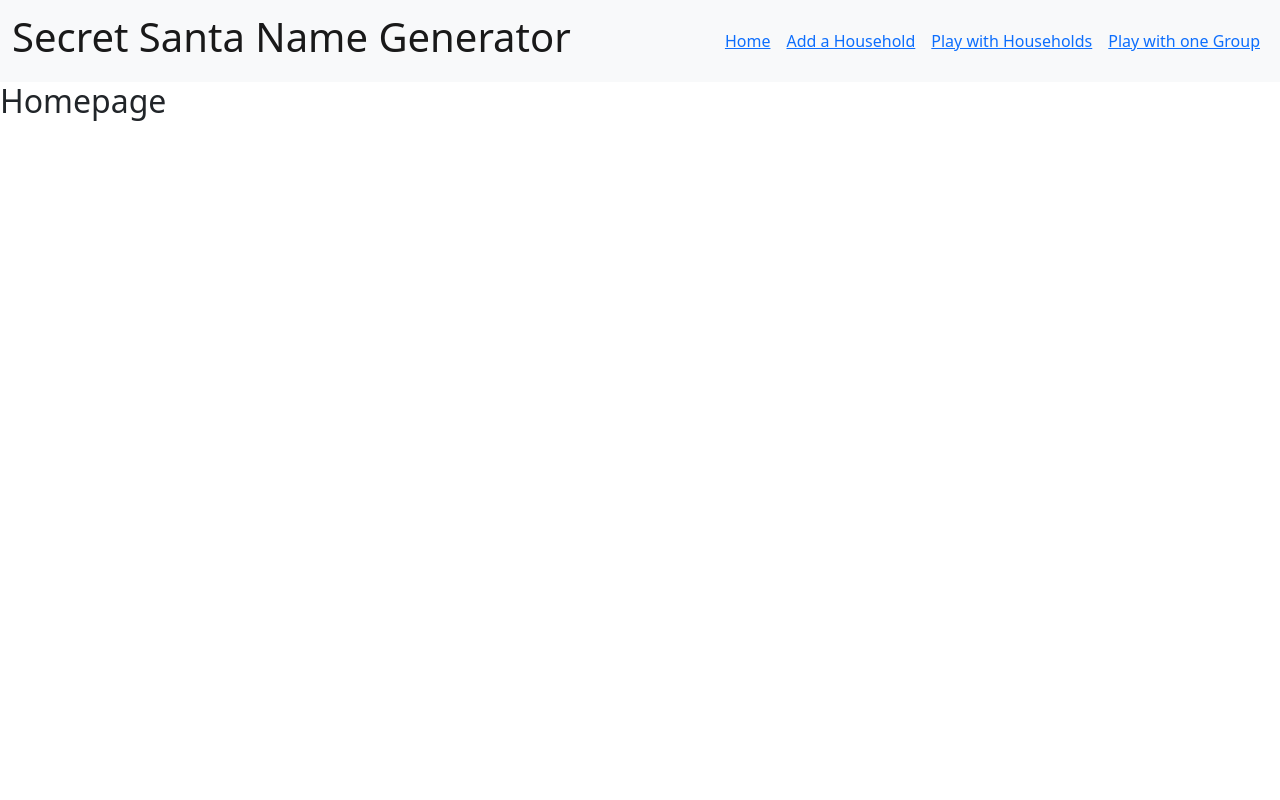
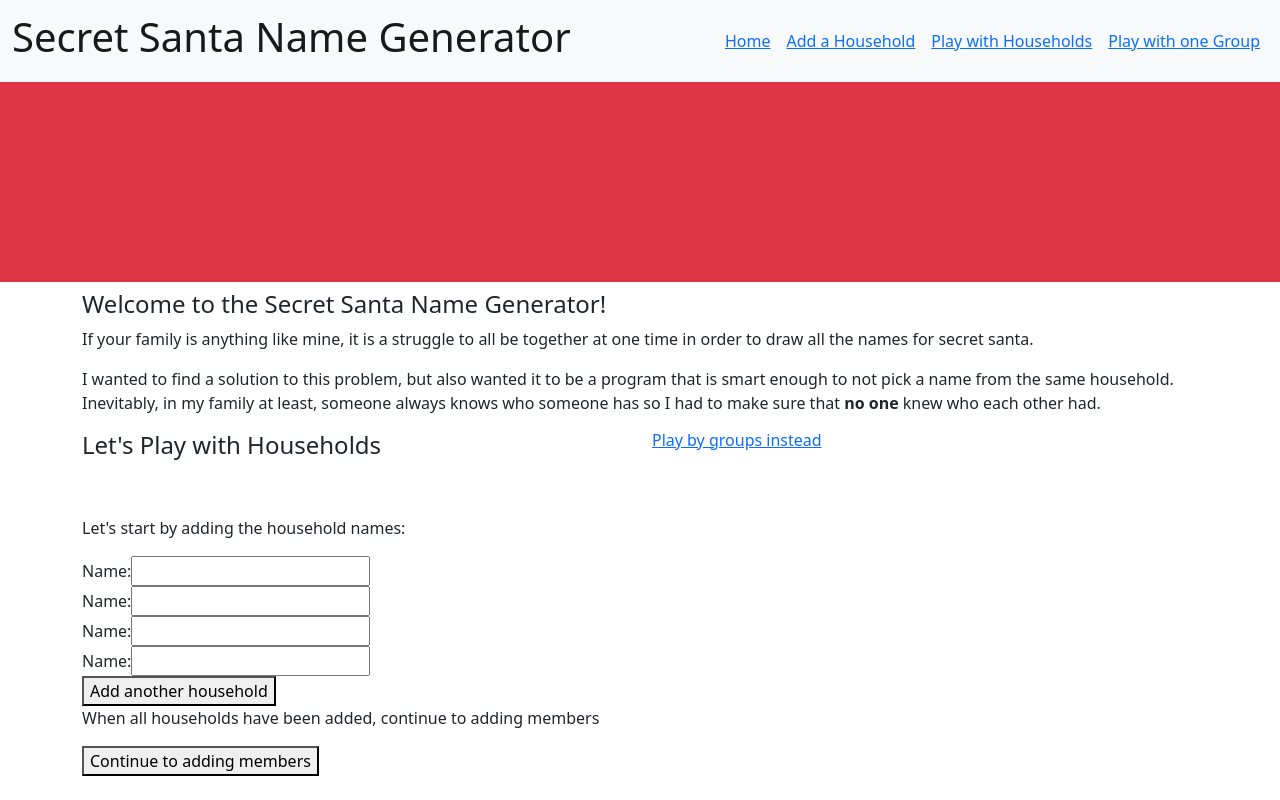
Before and after one commit to lkelly02/Secret_santa_django, a Django app: page / in a window 1280 px wide. Run offline with Django 3.2, Linux system fonts and the light colour scheme; some libraries are stand-ins or nearby versions.

Commit message:
Fresh Commit. Functioning program lacking frontend

```diff
--- a/game/admin.py
+++ b/game/admin.py
@@ -38,4 +38,4 @@ class HouseholdAdmin(admin.ModelAdmin):
 
 @ admin.register(models.GroupMember)
 class GroupMemberAdmin(admin.ModelAdmin):
-    list_display = ['name', 'email_address', 'phone_number']
+    list_display = ['name', 'email_address', 'phone_number', 'recipient']
--- a/game/forms.py
+++ b/game/forms.py
@@ -1,13 +1,12 @@
-from django.db.models.query import QuerySet
-from django.forms import modelformset_factory, ModelForm
-from django.forms.models import inlineformset_factory
+from django.forms import modelformset_factory, ModelForm, BooleanField
+from django.forms.widgets import HiddenInput
 from .models import HouseholdMember, Household, GroupMember
-from crispy_forms.helper import FormHelper
-from crispy_forms.layout import Button
 
 
 class HouseholdForm(ModelForm):
     """The form to create an instance of the Household model."""
+    add_household = BooleanField(widget=HiddenInput, initial=True)
+
     class Meta:
         model = Household
         fields = ("name",)
@@ -15,6 +14,9 @@ class HouseholdForm(ModelForm):
 
 class HouseholdMemberForm(ModelForm):
     """The form to create an instance of a household member."""
+
+    add_householdmember = BooleanField(widget=HiddenInput, initial=True)
+
     class Meta:
         model = HouseholdMember
         fields = ("name", "email_address", "phone_number", "household")
@@ -25,7 +27,7 @@ HouseholdMemberFormSet = modelformset_factory(
     HouseholdMember, form=HouseholdMemberForm)
 
 
-HouseholdFormSet = modelformset_factory(Household, form=HouseholdForm)
+HouseholdFormSet = modelformset_factory(Household, form=HouseholdForm, extra=4)
 
 
 class GroupMemberForm(ModelForm):
--- a/game/templates/remove_household.html
+++ b/game/templates/game/remove_household.html
@@ -1,10 +1,6 @@
 {% extends 'base.html' %}
 
 {% block title %}Remove Household{% endblock title %}
-{% comment %} <script>
-
-</script> {% endcomment %}
-
 {% block content-main %}
     {% for Household in Household_list %}
         <input class="form-check-input" type="checkbox" value="" id="flexCheckDefault">
@@ -14,5 +10,5 @@
         <br>
     {% endfor %}
 
-    <button id="delete_household"class="btn btn-danger" type="button" onclick="alert('Are you sure you want to delete these households?.')">Delete</button>
+    <button  id="delete_household" class="btn btn-danger" type="button" onclick="deleteFunction()">Delete</button>
 {% endblock  %}
--- a/game/urls.py
+++ b/game/urls.py
@@ -3,11 +3,12 @@ from . import views
 
 
 urlpatterns = [
+    path('', views.index),
     path('play_by_households/', views.play_game_by_households),
-    path('play_by_households/add_householdmember/', views.add_householdmember),
-    path('play_by_households/add_household/', views.add_household_formset),
+    path('play_by_households/add_householdmembers/', views.add_householdmember),
     path('play_by_groups/', views.play_game_by_groups),
     path('play_by_groups/add_group_members', views.add_group_members),
     path('thanks/', views.thanks),
-    path('error/', views.error_page)
+    path('error/', views.error_page),
+    path('test/', views.PlayByHouseholds.as_view())
 ]
--- a/game/views.py
+++ b/game/views.py
@@ -1,3 +1,4 @@
+from django.views.generic import TemplateView
 from django.http import HttpResponseRedirect
 from django.http.response import HttpResponse, HttpResponseBadRequest
 from django.shortcuts import render, get_object_or_404
@@ -6,6 +7,25 @@ from .forms import HouseholdMemberFormSet, HouseholdFormSet, GroupMemberFormSet
 from .models import Household, HouseholdMember, GroupMember
 import os
 import random
+
+
+class PlayByHouseholds(TemplateView):
+    template_name = 'play_by_households.html'
+
+
+def index(request):
+    form = HouseholdFormSet(queryset=Household.objects.none())
+
+    if request.method == 'POST':
+
+        form = HouseholdFormSet(request.POST)
+
+        if form.is_valid():
+            form.save()
+            return HttpResponseRedirect('/play_by_households/add_householdmembers/')
+    context = {'householdform': form}
+
+    return render(request, 'base.html', context)
 
 
 def play_game_by_households(request):
@@ -87,15 +107,19 @@ def play_game_by_households(request):
                     giver.save()
                     if get_givers_number == '':
                         pass
-                    print(f"{name.title()} has {random_recipient.title()}")
-                    # message = client.messages.create(
-                    #     body=f"The person you have for secret santa is...{random_recipient.title()}",
-                    #     from_=from_,
-                    #     to=str(get_givers_number)
-                    # )
-                    # message.feedback
-
-    return render(request, 'index.html', context={'results': results_of_game})
+                    message = client.messages.create(
+                        body=f"Hi {name.title()}, the person you have for secret santa is...{random_recipient.title()}",
+                        from_=from_,
+                        to=str(get_givers_number)
+                    )
+                    message.feedback
+    householdmembers_queryset = HouseholdMember.objects.all()
+    context = {
+        'results': results_of_game,
+        'households': household_queryset,
+        'householdmembers': householdmembers_queryset
+    }
+    return render(request, 'play_by_households.html', context)
 
 
 def play_game_by_groups(request):
@@ -157,12 +181,12 @@ def add_householdmember(request):
 
         if householdmember_form.is_valid():
             householdmember_form.save()
-            return HttpResponseRedirect('/./game/play_by_households/add_householdmember')
+            return HttpResponseRedirect('/play_by_households/')
 
     context = {'householdmember_form': householdmember_form,
                'Households': list(display_household_queryset), 'householdmembers': members_list}
 
-    return render(request, 'play_by_households.html', context)
+    return render(request, 'add_householdmembers.html', context)
 
 
 def add_household_formset(request):
@@ -174,7 +198,7 @@ def add_household_formset(request):
 
         if form.is_valid():
             form.save()
-            return HttpResponseRedirect('/./game/play_by_households/add_householdmember')
+            return HttpResponseRedirect('')
     context = {'householdform': form}
 
     return render(request, 'add_household.html', context)
--- a/secret_santa_django/settings.py
+++ b/secret_santa_django/settings.py
@@ -43,7 +43,6 @@ INSTALLED_APPS = [
     'django.contrib.staticfiles',
     'debug_toolbar',
     'game',
-    'crispy_forms',
 ]
 
 CRISPY_TEMPLATE_PACK = 'bootstrap4'
--- a/secret_santa_django/urls.py
+++ b/secret_santa_django/urls.py
@@ -20,8 +20,7 @@ import debug_toolbar
 
 
 urlpatterns = [
-    path('', views.home),
+    path('', include('game.urls')),
     path('admin/', admin.site.urls),
-    path('game/', include('game.urls')),
     path('__debug__/', include(debug_toolbar.urls)),
 ]
--- a/templates/base.html
+++ b/templates/base.html
@@ -4,10 +4,9 @@
 	<meta charset="UTF-8">
 	<meta http-equiv="X-UA-Compatible" content="IE=edge">
 	<meta name="viewport" content="width=device-width, initial-scale=1.0">
+	{% load static %}
+	<link rel="stylesheet" type="text/css" href="{% static 'game/css/bootstrap.css' %}">
 	<title>{% block title %}Home{% endblock %}</title>
-    <link href="https://cdn.jsdelivr.net/npm/bootstrap@5.1.1/dist/css/bootstrap.min.css" rel="stylesheet"
-        integrity="sha384-F3w7mX95PdgyTmZZMECAngseQB83DfGTowi0iMjiWaeVhAn4FJkqJByhZMI3AhiU" crossorigin="anonymous">
-
 </head>
 
 <body>
@@ -20,27 +19,66 @@
 				<div class="navbar-nav">
 					<ul class="nav">
 						<li class="nav-item px-2"><a href="/">Home</a></li>
-                        <li class="nav-item px-2"><a href="/game/play_by_households/add_household">Add a Household</a>
+						<li class="nav-item px-2"><a href="/play_by_households/add_household">Add a Household</a>
 						</li>
-                        <li class="nav-item px-2"><a href="/game/play_by_households/add_householdmember">Play with Households</a></li>
-                        <li class="nav-item px-2"><a href="/game/play_by_groups/">Play with one Group</a></li>
+						<li class="nav-item px-2"><a href="/play_by_households/add_householdmember">Play with
+								Households</a></li>
+						<li class="nav-item px-2"><a href="/play_by_groups/">Play with one Group</a></li>
 					</ul>
 				</div>
 			</div>
 		</nav>
-
+		<div id="banner">
+			<div class="h-25 mb-2 bg-danger" id="banner-background"></div>
+		</div>
 	</header>
 	<main>
+		<div class="container-fluid">
 			{% block content-main %}
-        <h2>Homepage</h2>
+			<div class="container">
+				<h4>Welcome to the Secret Santa Name Generator!</h4>
+				<p>
+					If your family is anything like mine, it is a struggle to all be together at one time
+					in order to draw all the names for secret santa.</p>
+				<p>
+					I wanted to find a solution to this problem, but also wanted it to be a program that is smart
+					enough to not pick a name from the same household. Inevitably, in my family at least,
+					someone always knows who someone has so I had to make sure that <b>no one</b> knew who each other had.
+				</p>
+				<div class="row">
+					<div class="col">
+						<h4>Let's Play with Households</h4>
+					</div>
+					<div class="col">
+						<h6><a href="/play_by_groups/">Play by groups instead</a></h6>
+					</div>
+				</div>
+				<br>
+				<br>
+				<div>
+					<p>Let's start by adding the household names:</p>
+					<form id="form-container" action="" method="POST">
+						{% csrf_token %}
+						{{ householdform.management_form }}
+        				{% for form in householdform  %}
+							<div class='add-form-object'>
+								{{ form }}
+							</div>
+						{% endfor %}
+						<button id="add-member"type="button">Add another household</button>
+					<p>When all households have been added, continue to adding members</p>
+					<button type="submit">Continue to adding members</button>
+					</form>
+				</div>
+			</div>
 			{% endblock content-main %}
-
+		</div>
 	</main>
 	{% block content-js-scripts %}
-        <script src="https://cdn.jsdelivr.net/npm/bootstrap@5.1.1/dist/js/bootstrap.bundle.min.js"
-            integrity="sha384-/bQdsTh/da6pkI1MST/rWKFNjaCP5gBSY4sEBT38Q/9RBh9AH40zEOg7Hlq2THRZ"
-            crossorigin="anonymous"></script>
+	{% load static %}
+	<script src="{% static 'js_scripts/add_member.js' %}" type="text/javascript"></script>
 	{% endblock content-js-scripts %}
+
 </body>
 
 </html>
```
Also changed, not shown: game/templates/add_householdmembers.html (added, +25 -0 lines), game/templates/game/error_page.html (added, +9 -0 lines), game/templates/play_by_households.html (+4 -29 lines), game/templates/game/add_groupmembers.html (renamed from game/templates/add_groupmembers.html), game/templates/game/add_household.html (renamed from game/templates/add_household.html), game/templates/game/index.html (renamed from game/templates/index.html), game/templates/game/play_by_groups.html (renamed from game/templates/play_by_groups.html), 1 other file. Lines whose indentation alone changed are shown as unchanged.
